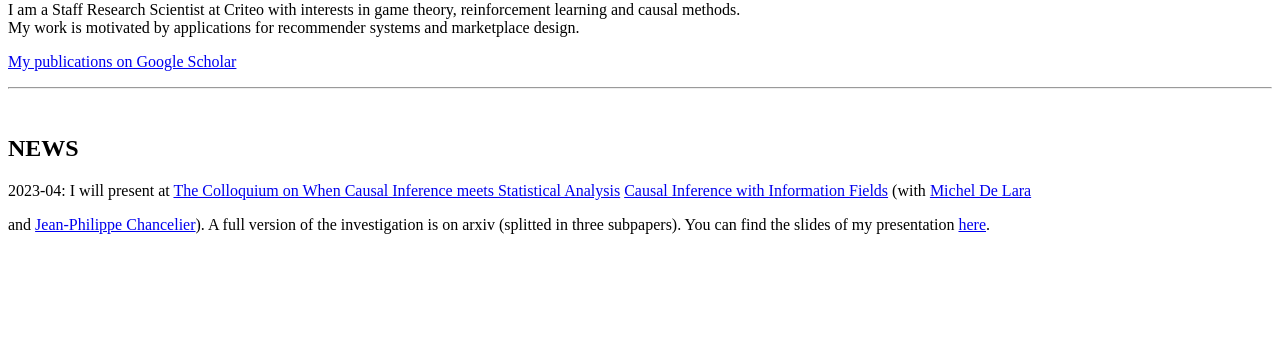
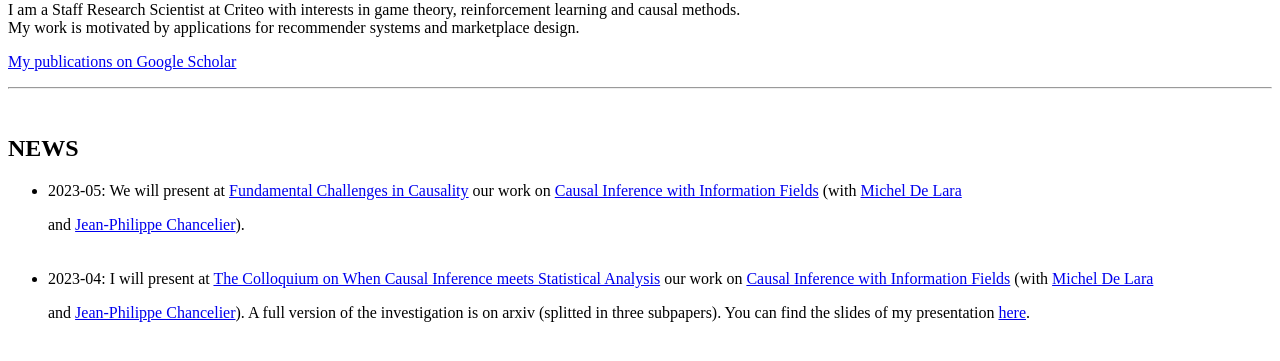
Before and after one commit to BenHey/BenHey2.github.io, a plain HTML site: page index.htm in a window 1280 px wide. Shown: the part 79-440 px from the top of the page. Drawn offline with Linux system fonts and the light colour scheme.

Commit message:
add grenoble event

```diff
--- a/index.htm
+++ b/index.htm
@@ -12,10 +12,16 @@ My work is motivated by applications for recommender systems and marketplace des
 <hr>
 <br>
 <h2>NEWS</h2>
-2023-04: I will present at <a href="https://quarter-on-causality.github.io/analysis/">The Colloquium on When Causal Inference meets Statistical Analysis</a>    <a href = "IDM.pdf" target = "_self">Causal Inference with Information Fields</a> (with
+<ul>
+<li>2023-05: We will present at <a href="https://quarter-on-causality.github.io/challenges/">Fundamental Challenges in Causality</a>   our work on  <a href = "IDM.pdf" target = "_self">Causal Inference with Information Fields</a> (with
 <a href="http://cermics.enpc.fr/~delara/">Michel De Lara</a></p> and
-<a href="https://cermics.enpc.fr/~jpc/">Jean-Philippe Chancelier</a>). A full version of the investigation is on arxiv (splitted in three subpapers). You can find the slides of my presentation  <a href = "IDM_slide.pdf" target = "_self">here</a>.
-
+<a href="https://cermics.enpc.fr/~jpc/">Jean-Philippe Chancelier</a>). </li>
+<br>
+<br>
+<li>2023-04: I will present at <a href="https://quarter-on-causality.github.io/analysis/">The Colloquium on When Causal Inference meets Statistical Analysis</a>  our work on   <a href = "IDM.pdf" target = "_self">Causal Inference with Information Fields</a> (with
+<a href="http://cermics.enpc.fr/~delara/">Michel De Lara</a></p> and
+<a href="https://cermics.enpc.fr/~jpc/">Jean-Philippe Chancelier</a>). A full version of the investigation is on arxiv (splitted in three subpapers). You can find the slides of my presentation  <a href = "IDM_slide.pdf" target = "_self">here</a>.</li>
+</ul>
 
 </body>
 </html>
```
